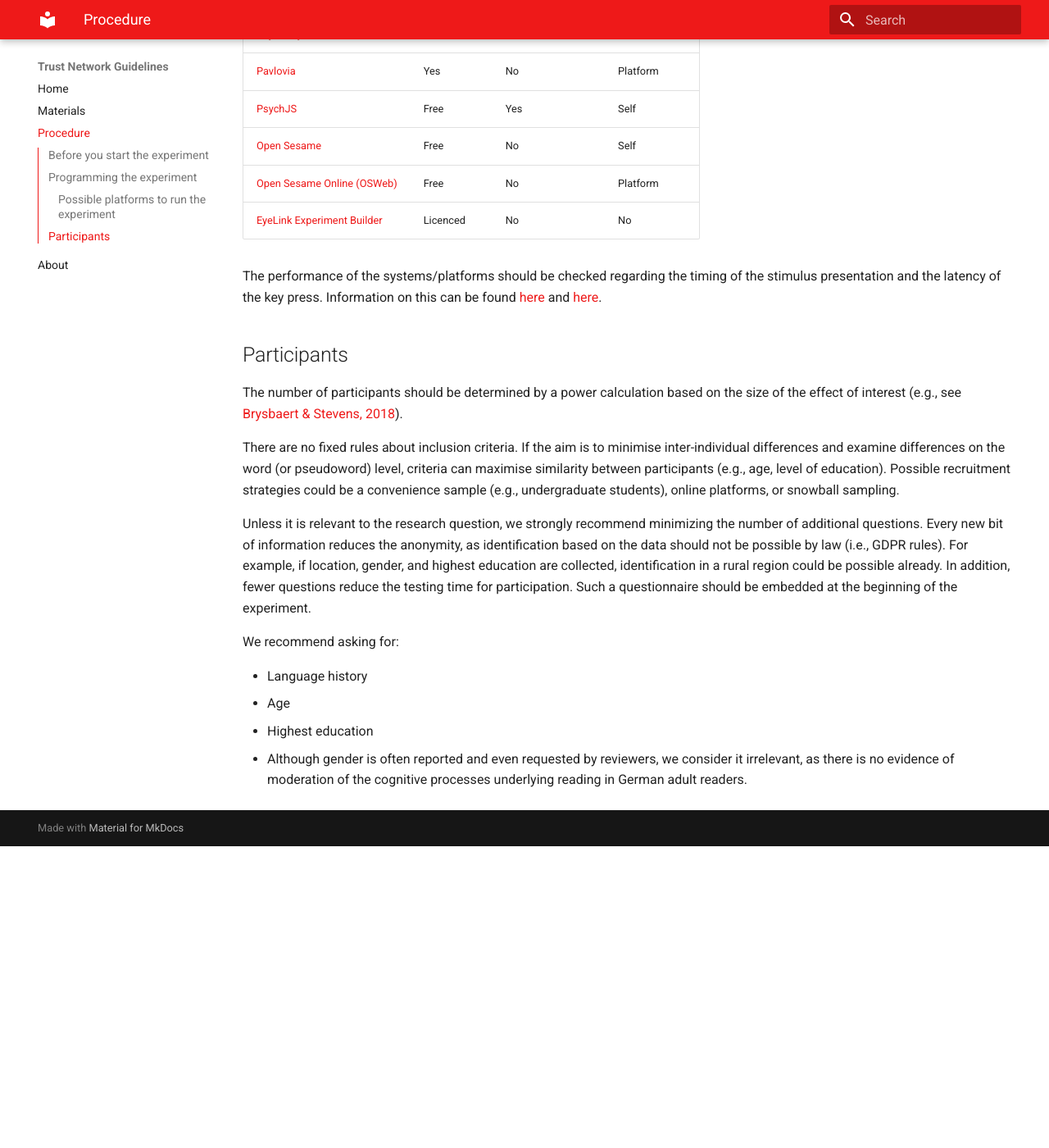
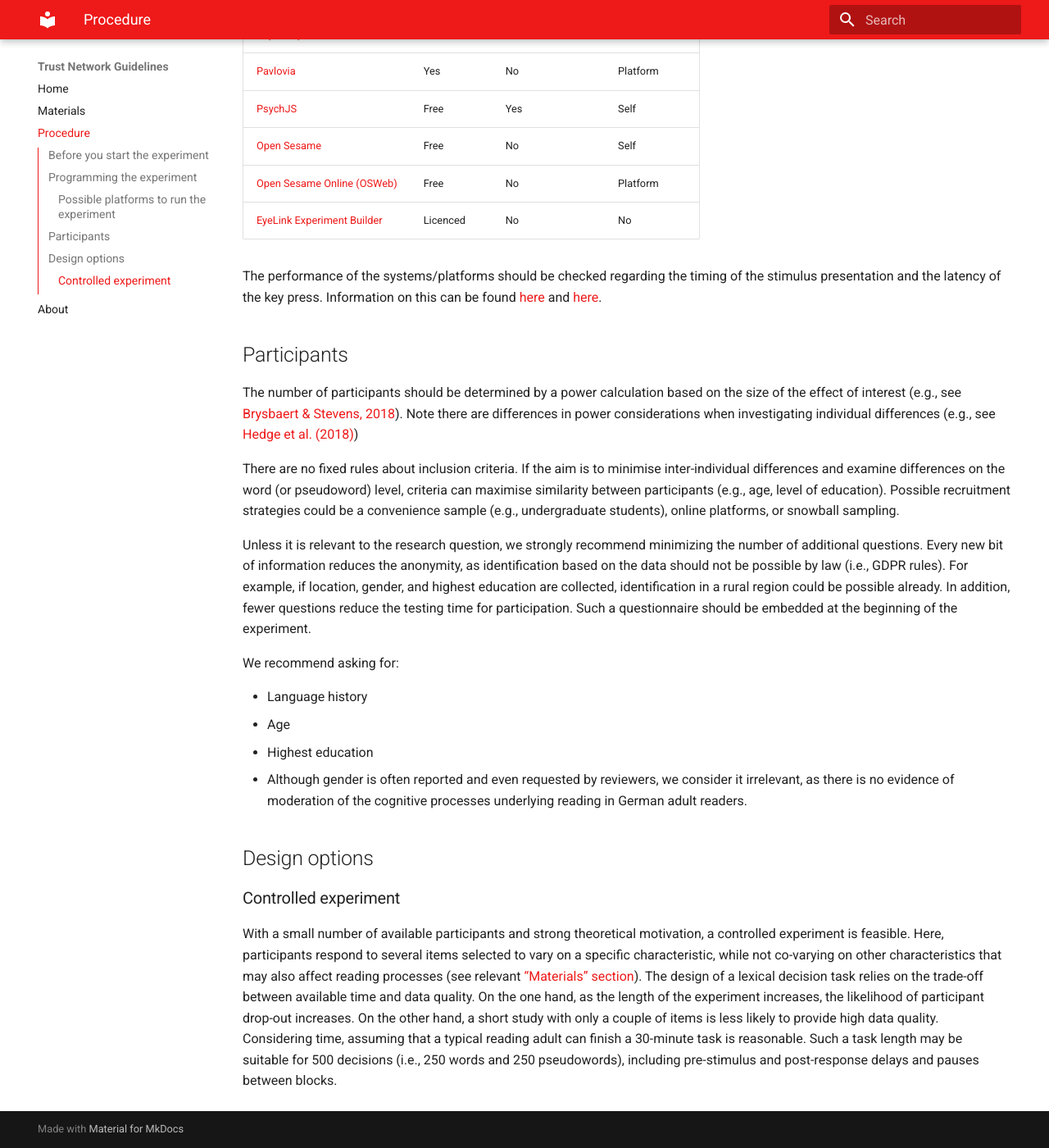
Before and after one commit to cwdeee/trust-network-guidelines, an MkDocs documentation site: the page built from docs/procedure.md, in a window 1280 px wide and 1400 px high, scrolled down 979 px. Shown: the whole window at 82% size. Built offline with MkDocs 1.6.1 and Material for MkDocs 9.7.7, drawn with Linux system fonts in a browser that asks for light colours; before the commit the page ends 2011 px from its top, so only the background shows below that.

Commit message:
Design -controlled exp

```diff
--- a/docs/procedure.md
+++ b/docs/procedure.md
@@ -30,7 +30,7 @@ Here is a nonexhaustive list of programs used by the group in recent years. Typi
 The performance of the systems/platforms should be checked regarding the timing of the stimulus presentation and the latency of the key press. Information on this can be found [here](https://doi.org/10.7717/peerj.9414) and [here](https://doi.org/10.3758/s13428-020-01501-5).
 
 ## Participants
-The number of participants should be determined by a power calculation based on the size of the effect of interest (e.g., see [Brysbaert & Stevens, 2018](https://doi.org/10.5334/joc.10)).
+The number of participants should be determined by a power calculation based on the size of the effect of interest (e.g., see [Brysbaert & Stevens, 2018](https://doi.org/10.5334/joc.10)). Note there are differences in power considerations when investigating individual differences (e.g., see [Hedge et al. (2018)](https://doi.org/10.3758/s13428-017-0935-1))
 
 There are no fixed rules about inclusion criteria. If the aim is to minimise inter-individual differences and examine differences on the word (or pseudoword) level, criteria can maximise similarity between participants (e.g., age, level of education). Possible recruitment strategies could be a convenience sample (e.g., undergraduate students), online platforms, or snowball sampling.
 
@@ -42,3 +42,8 @@ We recommend asking for:
 - Age
 - Highest education
 - Although gender is often reported and even requested by reviewers, we consider it irrelevant, as there is no evidence of moderation of the cognitive processes underlying reading in German adult readers.
+
+## Design options
+
+### Controlled experiment
+With a small number of available participants and strong theoretical motivation, a controlled experiment is feasible. Here, participants respond to several items selected to vary on a specific characteristic, while not co-varying on other characteristics that may also affect reading processes (see relevant [“Materials” section]()). The design of a lexical decision task relies on the trade-off between available time and data quality. On the one hand, as the length of the experiment increases, the likelihood of participant drop-out increases. On the other hand, a short study with only a couple of items is less likely to provide high data quality. Considering time, assuming that a typical reading adult can finish a 30-minute task is reasonable. Such a task length may be suitable for 500 decisions (i.e., 250 words and 250 pseudowords), including pre-stimulus and post-response delays and pauses between blocks.
```
